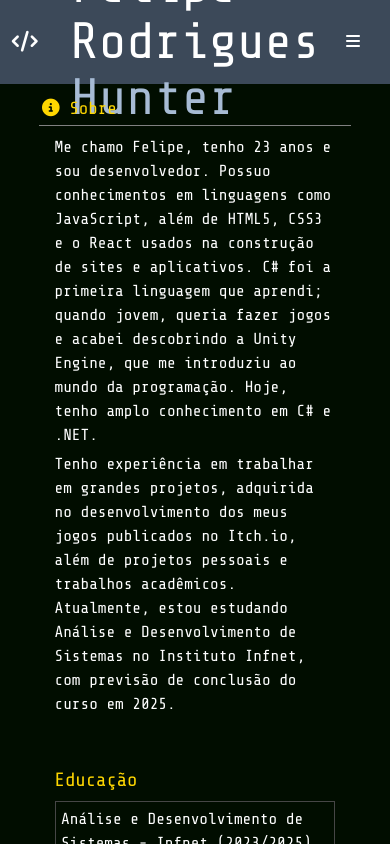
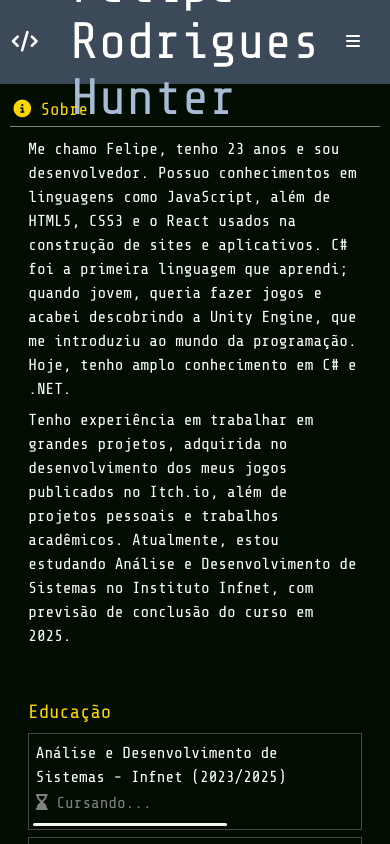
Before and after one commit to FeHunter/Felipe-Rodrigues-Hunter, a React (Vite) app: page / in a window 390 px wide. Built offline with nearby package versions, Linux system fonts and the light colour scheme.

Commit message:
Ajustes no Layout Mobile.

```diff
--- a/src/components/Content/CardContent/CardContent.module.css
+++ b/src/components/Content/CardContent/CardContent.module.css
@@ -2,7 +2,7 @@
     display: flex;
     flex-direction: column;
     align-items: center;
-    width: 80%;
+    width: 95%;
     margin: 2% 0;
 }
 
@@ -19,3 +19,9 @@
     text-align: left;
     margin-top: 1%;
 }
+
+@media screen and (min-width: 900px) {
+    .container {
+        width: 80%;
+    }
+}
--- a/src/components/Content/List/ItemList.module.css
+++ b/src/components/Content/List/ItemList.module.css
@@ -16,7 +16,7 @@
 .content {
     display: flex;
     justify-content: space-between;
-    flex-wrap: wrap;
+    flex-direction: column;
     width: 100%;
     height: 80px;
     padding: 1%;
@@ -44,6 +44,7 @@
         width: 70%;
     }
     .content {
+        flex-direction: row;
         padding: .5%;
         height: auto;
     }
--- a/src/components/Content/ProjectCard/ProjectCard.module.css
+++ b/src/components/Content/ProjectCard/ProjectCard.module.css
@@ -28,7 +28,7 @@
 .image {
     grid-area: image;
     margin: auto;
-    width: 100%;
+    width: 90%;
     height: 90%;
     transition: 1s;
 }
```
